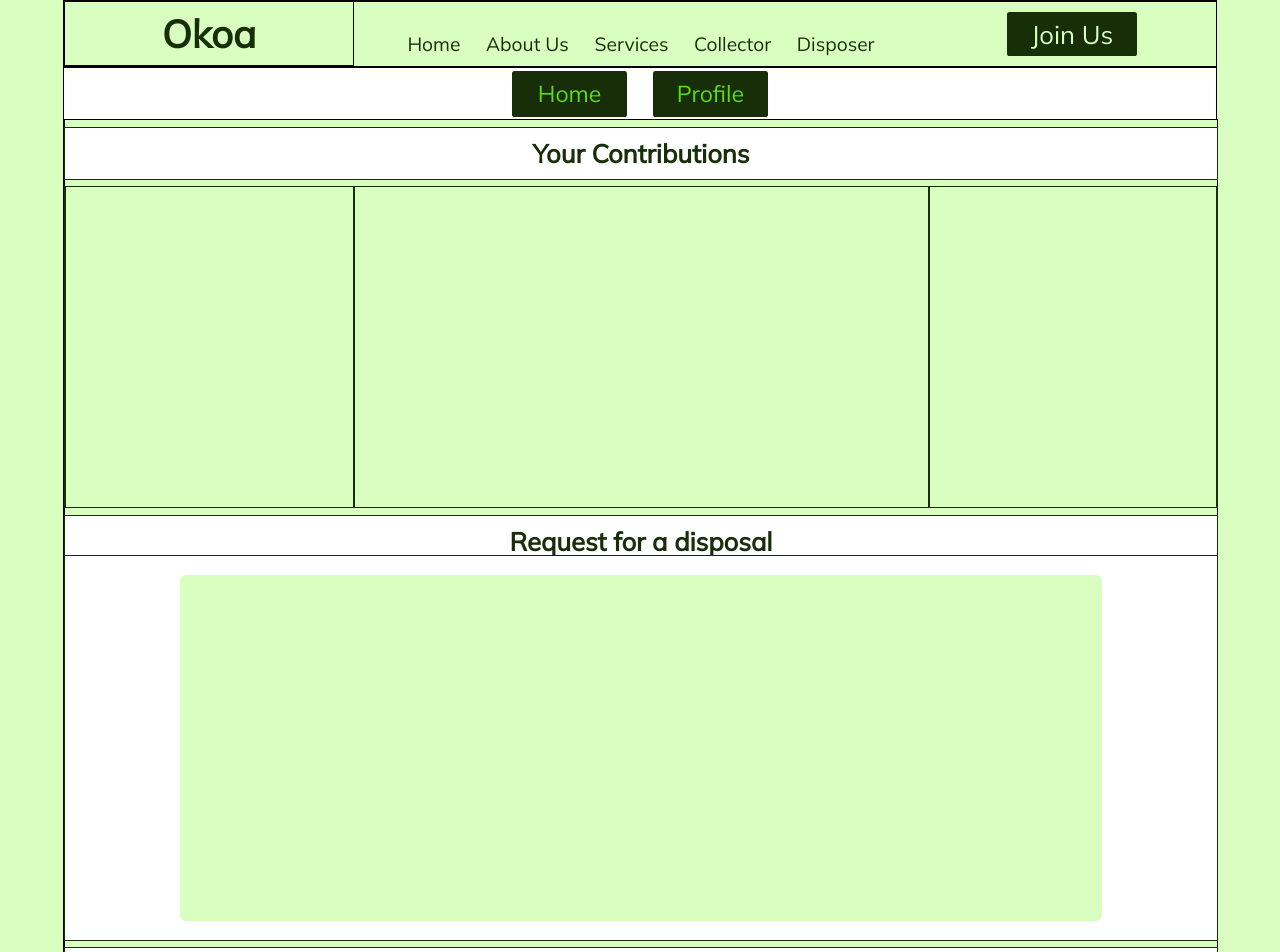
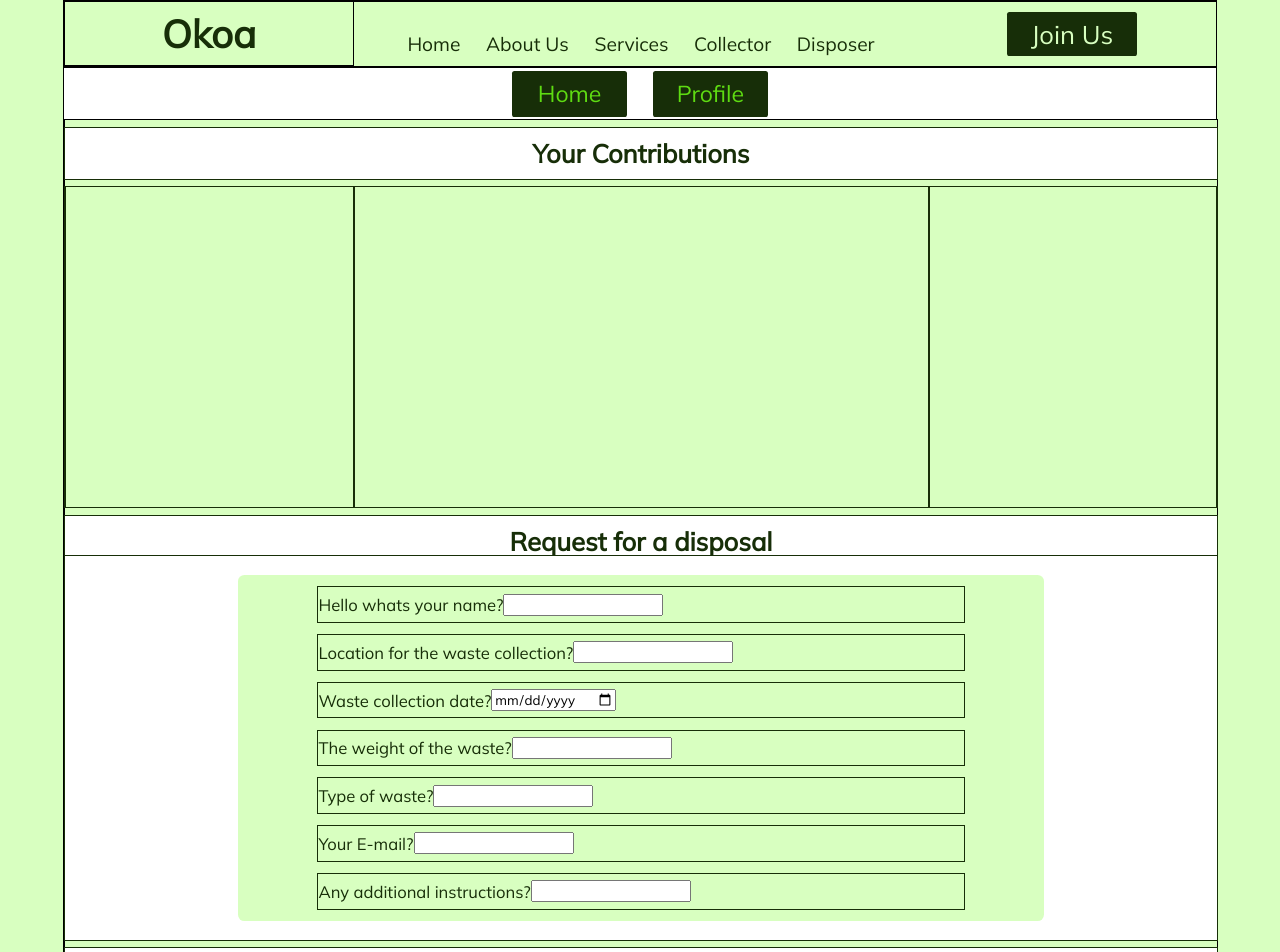
Before and after one commit to MokuaEnock/greenly, a React (Create React App) app: page /disposer in a window 1280 px wide. Shown: the top 952 px of the page. Built offline with nearby package versions, Linux system fonts and the light colour scheme.

Commit message:
add skeleton for user form

```diff
--- a/src/pages/disposer/DisposerHome.js
+++ b/src/pages/disposer/DisposerHome.js
@@ -14,7 +14,42 @@ export default function DisposerHome() {
       <div id="disposer-home-title">Request for a disposal</div>
 
       <section id="disposer-form">
-        <form></form>
+        <form>
+          <span>
+            <label>Hello whats your name?</label>
+            <input type="text" />
+          </span>
+
+          <span>
+            <label>Location for the waste collection?</label>
+            <input type="text" />
+          </span>
+
+          <span>
+            <label>Waste collection date?</label>
+            <input type="date" />
+          </span>
+
+          <span>
+            <label>The weight of the waste?</label>
+            <input type="email" />
+          </span>
+
+          <span>
+            <label>Type of waste?</label>
+            <input type="email" />
+          </span>
+
+          <span>
+            <label>Your E-mail?</label>
+            <input type="email" />
+          </span>
+
+          <span>
+            <label>Any additional instructions?</label>
+            <input type="text" />
+          </span>
+        </form>
       </section>
 
       <div id="disposer-home-title">Previous disposals</div>
--- a/src/pages/disposer/disposer.css
+++ b/src/pages/disposer/disposer.css
@@ -118,10 +118,29 @@ bright : #5EDB12 */
 #disposer-form>form{
     background-color: #d8ffc0;
     border-radius: .5vw;
-    width: 80%;
+    width: 70%;
     height: 90%;
     display: flex;
+    flex-direction: column;
+    justify-content: space-evenly;
+    align-items: center;
 }
+
+#disposer-form>form>span{
+    width: 80%;
+    font-size: 1.3vw;
+    height: 10%;
+    border: thin solid #172e08;
+    display: flex;
+    flex-direction: row;
+    align-items: center;
+    justify-content: flex-start;
+
+}
+
+#disposer-form>form>span>label{}
+
+#disposer-form>form>span>input{}
 
 
 /* disposer previous =========================================================== */
```
